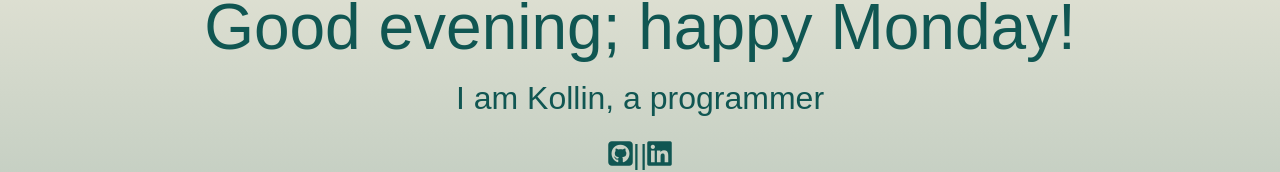
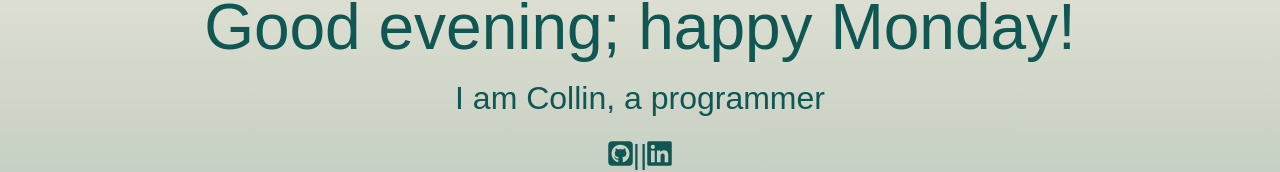
Before and after one commit to cdh616x/webmk6, a React (Create React App) app: page / in a window 1280 px wide. Shown: the part 237-409 px from the top of the page. Built offline with nearby package versions, Linux system fonts and the light colour scheme; a web font is replaced by a local one.

Commit message:
Update greeting.jsx

```diff
--- a/src/components/greeting.jsx
+++ b/src/components/greeting.jsx
@@ -37,7 +37,7 @@ export default function Greeting() {
   <>
   <div className="container-fluid greeting">
   <h1 className="greeting">{whatTime} happy {whatDay}!</h1>
-  <p className="greeting">I am Kollin, a programmer</p>
+  <p className="greeting">I am Collin, a programmer</p>
   <h3>
           <a href="https://github.com/cdh616x/webmk2" target="_blank" rel="noreferrer">
             <i className="fab fa-github-square github" />
```
